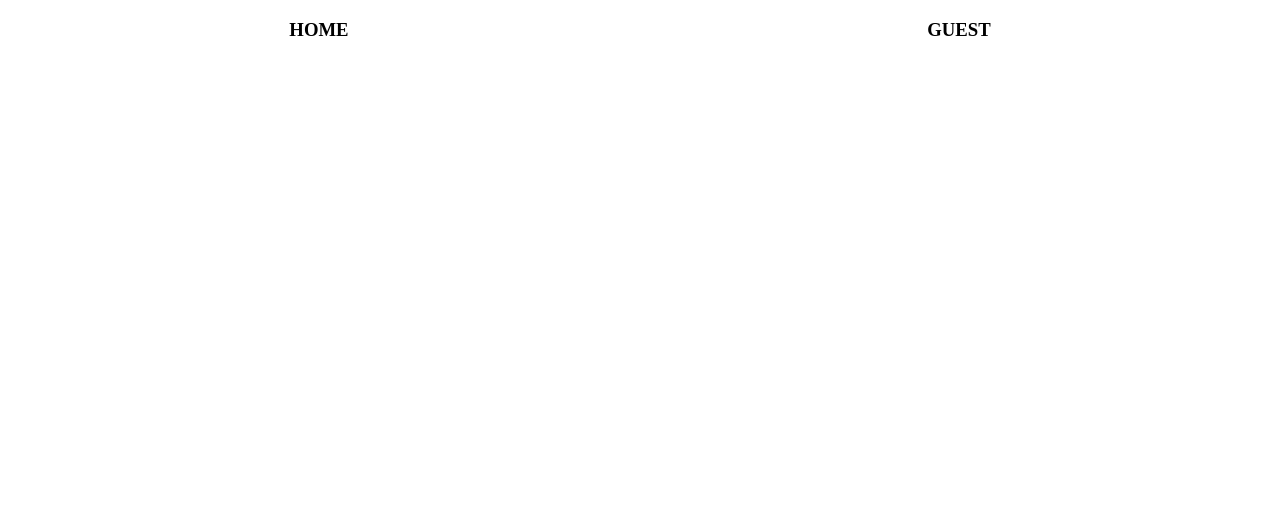
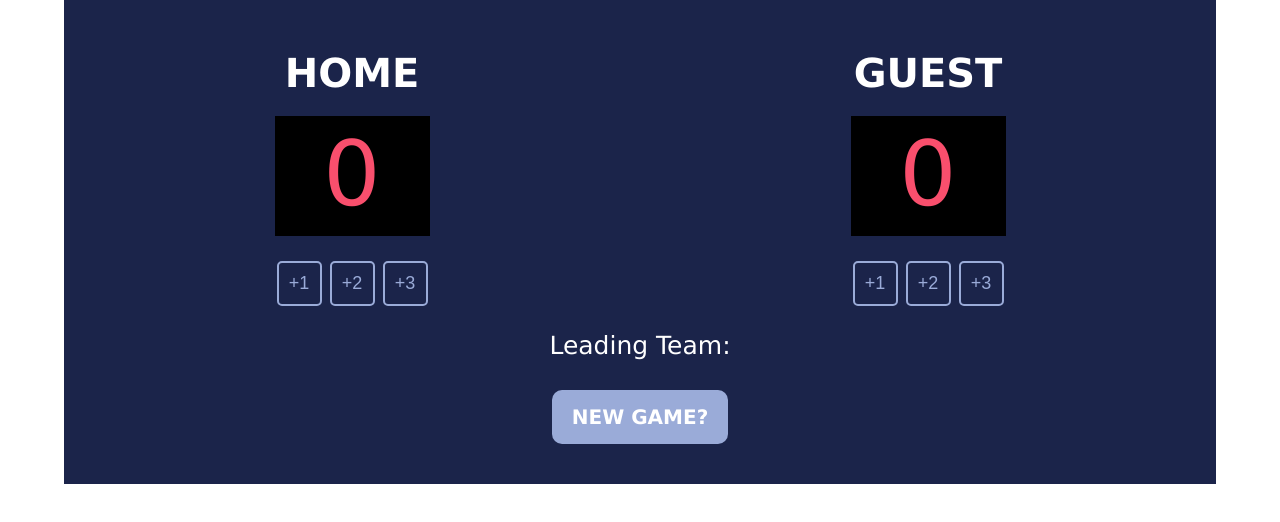
Before and after one commit to txpham98/basketball-scoreboard, a plain HTML site: page index.html in a window 1280 px wide. Drawn offline with Linux system fonts and the light colour scheme.

Commit message:
Add files via upload

```diff
--- a/index.css
+++ b/index.css
@@ -3,6 +3,71 @@ body {
 }
 
 .container {
+    background-color: #1B244A;
+    width: 90%;
+    margin: 0 auto;
+}
+
+.scoreBoardContainer {
     display: flex;
     justify-content: space-around;
 }
+
+h3 {
+    color: white;
+    font-family: Verdana;
+    font-weight: 700;
+    font-size: 40px;
+    text-align: center;
+    margin: 50px auto 20px auto;
+}
+
+p {
+    color: white;
+    font-family: Verdana;
+    text-align: center;
+    font-size: 25px;
+}
+
+.scoreContainer {
+    width: 155px;
+    height: 120px;
+    background-color: black;
+    margin: 20px auto 25px auto;
+}
+
+#guestScore, #homeScore {
+    font-size: 90px;
+    margin: 0;
+    color: #F94F6D;
+    text-align: center;
+    padding-top: 5px;
+}
+
+.buttonsContainer button {
+    width: 45px;
+    height: 45px;
+    border: 2px solid #9AABD8;
+    color: #9AABD8;
+    background-color: transparent;
+    border-radius: 5px;
+    margin: 0 2px;
+    font-size: 18px;
+}
+
+#resetContainer {
+    margin: 30px auto;
+    text-align: center;
+    padding-bottom: 40px;
+}
+
+#resetBtn {
+    background: #9AABD8;
+    border: none;
+    color: white;
+    padding: 15px 20px;
+    border-radius: 10px;
+    font-size: 20px;
+    font-family: Verdana;
+    font-weight: 700;
+}
--- a/index.html
+++ b/index.html
@@ -4,11 +4,35 @@
     </head>
     <body>
         <div class="container">
-            <div>
-                <h3>HOME</h3>
+            <div class="scoreBoardContainer">
+                <div>
+                    <h3>HOME</h3>
+                    <div class="scoreContainer">
+                        <p id="homeScore"></p>
+                    </div>
+                    <div class="buttonsContainer">
+                        <button onclick="addOnePointHome()">+1</button>
+                        <button onclick="addTwoPointsHome()">+2</button>
+                        <button onclick="addThreePointsHome()">+3</button>
+                    </div>
+                </div>
+                <div>
+                    <h3>GUEST</h3>
+                    <div class="scoreContainer">
+                        <p id="guestScore"></p>
+                    </div>
+                    <div class="buttonsContainer">
+                        <button onclick="addOnePointGuest()">+1</button>
+                        <button onclick="addTwoPointsGuest()">+2</button>
+                        <button onclick="addThreePointsGuest()">+3</button>
+                    </div>
+                </div>
             </div>
-            <div>
-                <h3>GUEST</h3>
+            <div id="winnerContainer">
+                <p id="leadingTeam">Leading Team: </p>
+            </div>
+            <div id="resetContainer">
+                <button id="resetBtn" onclick="resetGame()">NEW GAME?</button>
             </div>
         </div>
         <script src="index.js"></script>
--- a/index.js
+++ b/index.js
@@ -0,0 +1,68 @@
+let homeScoreEl = document.getElementById("homeScore");
+let guestScoreEl = document.getElementById("guestScore");
+
+// Set starting score for home and guest teams
+let homeScore = 0;
+let guestScore = 0;
+homeScoreEl.textContent = homeScore;
+guestScoreEl.textContent = guestScore;
+
+
+// Calculate Home Team Score
+function addOnePointHome() {
+    homeScore += 1;
+    homeScoreEl.textContent = homeScore;
+    leadingTeam();
+}
+
+function addTwoPointsHome() {
+    homeScore += 2;
+    homeScoreEl.textContent = homeScore;
+    leadingTeam();
+}
+
+function addThreePointsHome() {
+    homeScore += 3;
+    homeScoreEl.textContent = homeScore;
+    leadingTeam();
+}
+
+// Calculate Guest Team Score
+function addOnePointGuest() {
+    guestScore += 1;
+    guestScoreEl.textContent = guestScore;
+    leadingTeam();
+}
+
+function addTwoPointsGuest() {
+    guestScore += 2;
+    guestScoreEl.textContent = guestScore;
+    leadingTeam();
+}
+
+function addThreePointsGuest() {
+    guestScore += 3;
+    guestScoreEl.textContent = guestScore;
+    leadingTeam();
+}
+
+// Reset Points
+function resetGame() {
+    homeScoreEl.textContent = 0;
+    guestScoreEl.textContent = 0;
+    leadingTeamEl.textContent = "Leading Team: "
+}
+
+let leadingTeamEl = document.getElementById("leadingTeam");
+
+function leadingTeam() {
+    if (guestScore > homeScore) {
+        leadingTeamEl.textContent = "Leading Team: Guest";
+    }
+    else if (homeScore > guestScore){
+        leadingTeamEl.textContent = "Leading Team: Home";
+    }
+    else {
+        leadingTeamEl.textContent = "Leading Team: Tie"
+    }
+}
```
